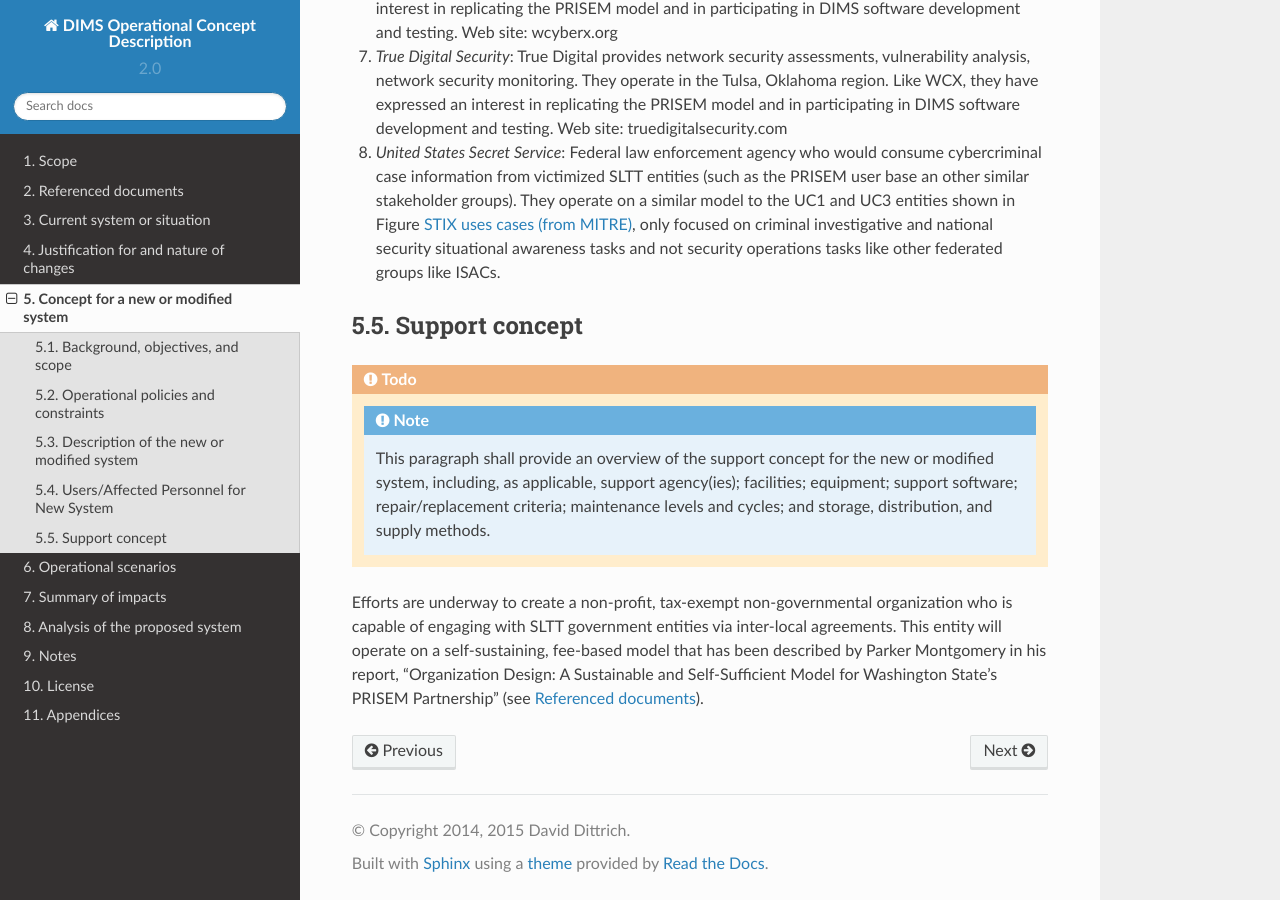
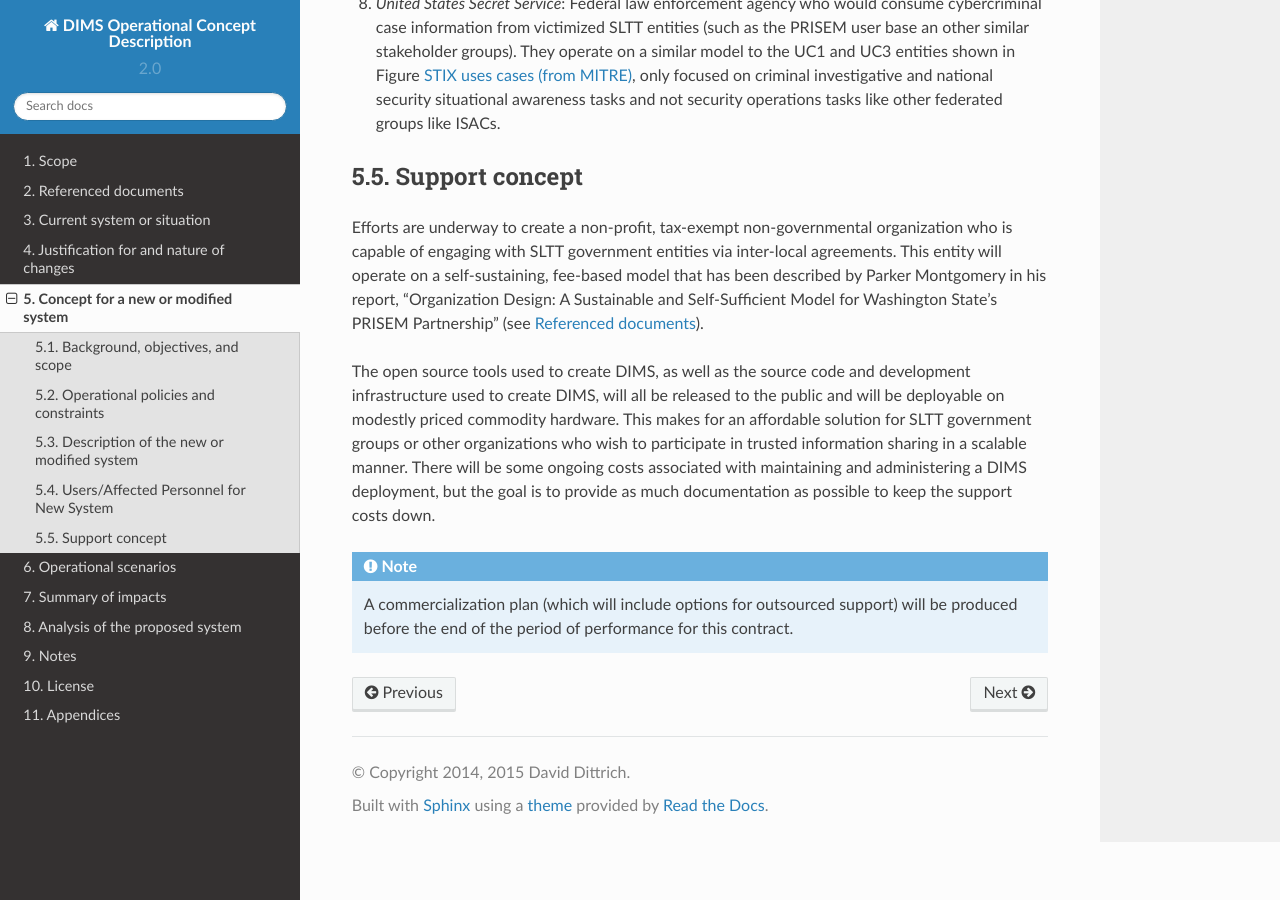
Before and after one commit to uw-dims/dims-ocd, a Sphinx documentation site: the page built from docs/source/newsystem.rst, in a window 1280 px wide and 900 px high, scrolled down 2356 px. Built offline with Sphinx 7.4.7 and the Read the Docs theme 2.0.0, drawn with Linux system fonts in a browser that asks for light colours; some of the changed text lies outside the part shown.

Commit message:
Add more support text for newsystem.rst

```diff
--- a/docs/source/newsystem.rst
+++ b/docs/source/newsystem.rst
@@ -78,14 +78,6 @@ Description of the new or modified system
 Users/Affected Personnel for New System
 ---------------------------------------
 
-.. todo::
-
-   This paragraph shall describe the types of users of the new or modified
-   system, including, as applicable, organizational structures,
-   training/skills, responsibilities, and interactions with one another.
-
-..
-
 The full list of stakeholders and prospective users of the new
 system includes:
 
@@ -162,23 +154,27 @@ system includes:
 Support concept
 ---------------
 
-.. todo::
-
-    .. note::
-
-        This paragraph shall provide an overview of the support concept for the
-        new or modified system, including, as applicable, support agency(ies);
-        facilities; equipment; support software; repair/replacement criteria;
-        maintenance levels and cycles; and storage, distribution, and supply
-        methods.
-
-    ..
-
-..
-
 Efforts are underway to create a non-profit, tax-exempt non-governmental
 organization who is capable of engaging with SLTT government entities via
 inter-local agreements. This entity will operate on a self-sustaining,
 fee-based model that has been described by Parker Montgomery in his report,
 "Organization Design: A Sustainable and Self-Sufficient Model for Washington
 State’s PRISEM Partnership" (see :ref:`referenceddocs`).
+
+The open source tools used to create DIMS, as well as the source code
+and development infrastructure used to create DIMS, will all be released
+to the public and will be deployable on modestly priced commodity hardware.
+This makes for an affordable solution for SLTT government groups or other
+organizations who wish to participate in trusted information sharing
+in a scalable manner. There will be some ongoing costs associated with
+maintaining and administering a DIMS deployment, but the goal is to
+provide as much documentation as possible to keep the support costs
+down.
+
+.. note::
+
+    A commercialization plan (which will include options for outsourced
+    support) will be produced before the end of the period of performance for
+    this contract.
+
+..
```
